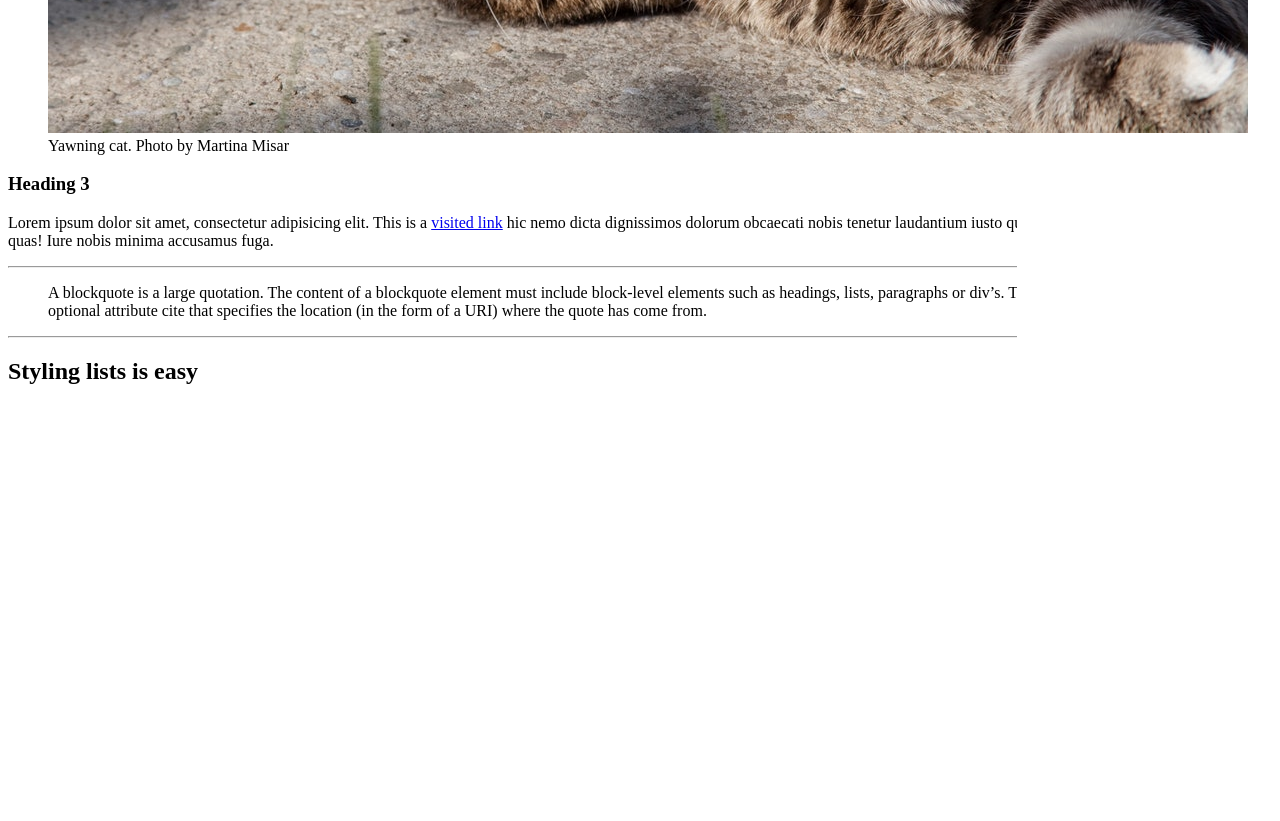
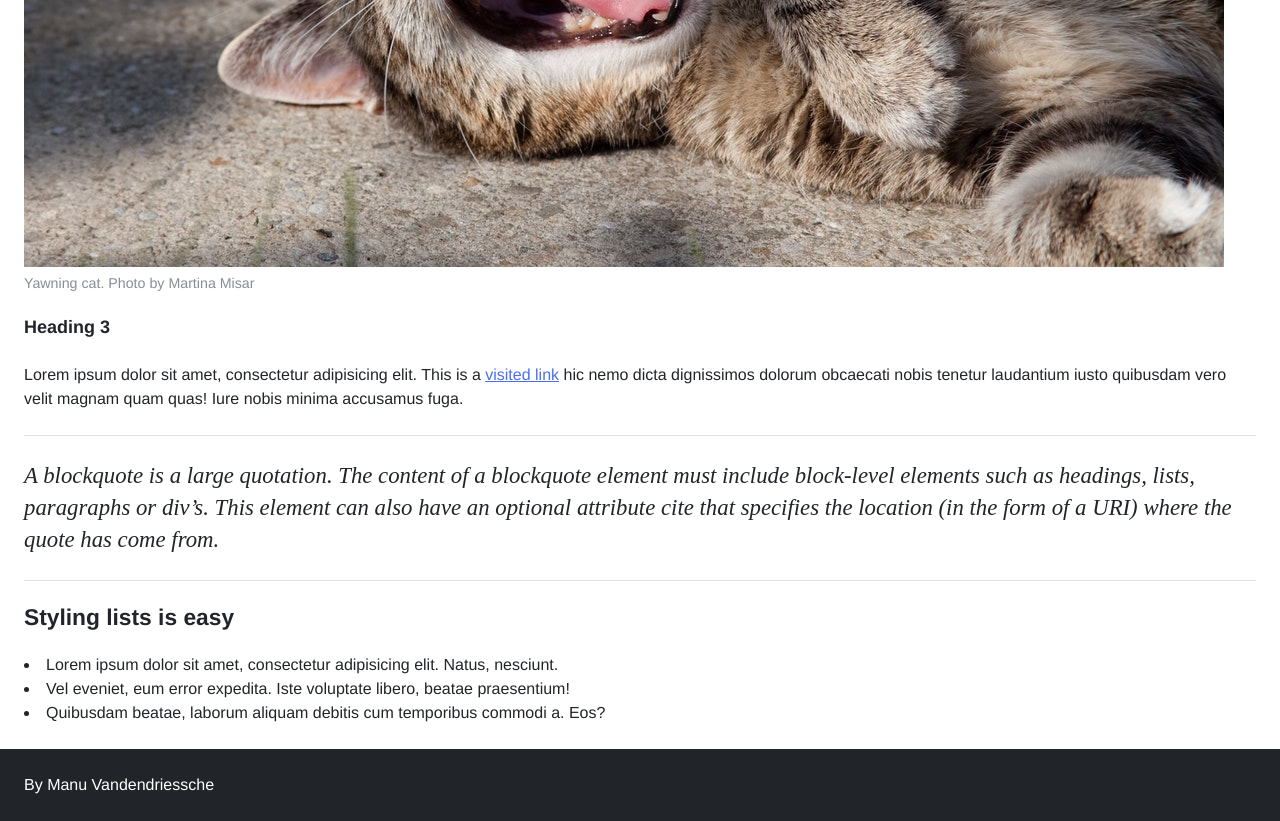
Before and after one commit to mct-ui/html5-boilerplate-VandendriesscheManu, a plain HTML site: page index.html in a window 1280 px wide. Shown: the part 880-1701 px from the top of the page. Before the commit the page ends 1389 px from the top, so only its background shows below. Drawn offline with Linux system fonts and the light colour scheme.

Commit message:
redelijk veel af al eig

```diff
--- a/css/screen.scss
+++ b/css/screen.scss
@@ -128,15 +128,21 @@ $columns: (2, 3, 4, 5, 6) !default;
 *:before,
 *:after {
   // Reset box-sizing
+  box-sizing: border-box;
 }
 
 * {
   // Reset margin and font-size and font-weight
+  margin: 0;
+  font-size: 100%;
+  font-weight: normal;
 }
 
 img {
   // make images block level elements
   // make images responsive
+  max-width: 100%;
+  display: block;
 }
 
 /*---------------------------------------/*
@@ -150,6 +156,11 @@ img {
 */
 
 html {
+  font-size: calc($root-font-size/16*100%);
+  line-height: 1.5;
+  font-family: $font-family-primary;
+  color: $color-text;
+  scroll-behavior: smooth;
 }
 
 /*
@@ -157,6 +168,8 @@ html {
 */
 
 ::selection {
+  background: $color-primary-light;
+  color: white;
 }
 
 /*
@@ -166,17 +179,43 @@ html {
 */
 
 h1 {
+  font-size: $ms5;
+  font-weight: 700;
+  line-height: calc($baseline * 4);
+  margin-bottom: $space-m;
+
+  @include mq(bp1){
+    font-size: $ms9;
+    line-height: calc($baseline * 6);
+  }
+
+  @include mq(bp2) {
+    font-size: $ms11;
+    line-height: calc($baseline * 8);
+  }
 }
 
 h2 {
+  font-size: $ms3;
+  font-weight: 700;
+  line-height: calc($baseline * 3);
+  margin-bottom: $space-m;
 }
 
 h3 {
+  font-size: $ms1;
+  font-weight: 700;
+  line-height: calc($baseline * 3);
+  margin-bottom: $space-m;
 }
 
 h4,
 h5,
 h6 {
+  font-size: $ms0;
+  font-weight: 700;
+  line-height: calc($baseline * 3);
+  margin-bottom: $space-m;
 }
 
 p,
@@ -186,35 +225,57 @@ dl,
 table,
 address,
 figure {
+  margin-bottom: $space-m;
 }
 
 ul,
 ol {
+  padding: 0;
+  list-style-position: inside;
 }
 
 li ul,
 li ol {
+  margin-bottom: 0;
 }
 
 blockquote {
+  font-family: $font-family-secondary;
+  font-style: italic;
+  font-size: $ms3;
+  line-height: calc($baseline*4);
+  margin-bottom: $space-m;
 }
 
 figcaption {
+  font-size: $ms-1;
+  line-height: calc($baseline*2);
+  margin-top: $space-xs;
+  color: $color-text-lighter;
 }
 
 hr {
+  border: 0;
+  height: 1px;
+  background: $color-border;
+  margin-bottom: $space-m;
 }
 
 a {
+  color: $color-primary;
+  transition: all 0.1s ease-in-out;
+}
+
+a:visited {
+  color: $color-primary;
 }
 
 a:hover {
-}
-
-a:visited {
+  color: $color-primary-light;
 }
 
 a:active {
+  color: $color-primary-dark;
 }
 
 /*---------------------------------------/*
@@ -228,6 +289,17 @@ a:active {
 */
 
 .o-row {
+  padding: $space-m $space-m 0;
+  display: flow-root;
+
+  &--primary{
+    background-color: $color-primary-lighter;
+  }
+
+  &--dark{
+    background-color: $color-text;
+    color: white;
+  }
 }
 
 /*
--- a/index.html
+++ b/index.html
@@ -18,11 +18,11 @@
 </head>
 
 <body>
-    <header>
+    <header class="o-row o-row--primary">
         <h1>Hello world! This is my HTML5 boilerplate.</h1>
         <p>A Boilerplate helps you build fast, robust, and adaptable web apps or sites. Kick-start your project with the combined knowledge and effort of 100s of developers, all in one little package.</p>
     </header>
-    <main>
+    <main class="o-row">
         <h2>
             In this document
         </h2>
@@ -71,8 +71,8 @@
             <li>Quibusdam beatae, laborum aliquam debitis cum temporibus commodi a. Eos?</li>
         </ul>
     </main>
-    <footer>
-        <p>By <strong>Your name</strong></p>
+    <footer class="o-row o-row--dark">
+        <p>By <strong>Manu Vandendriessche</strong></p>
     </footer>
 </body>
 
```
Also changed, not shown: css/screen.css.
